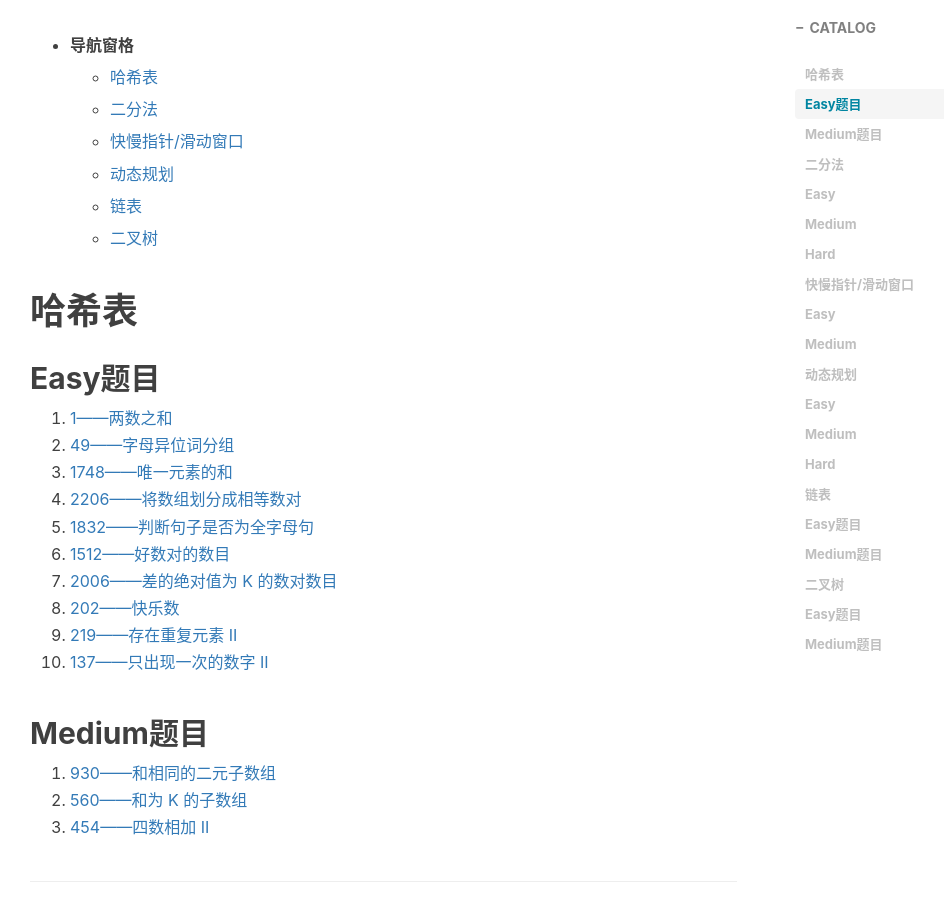
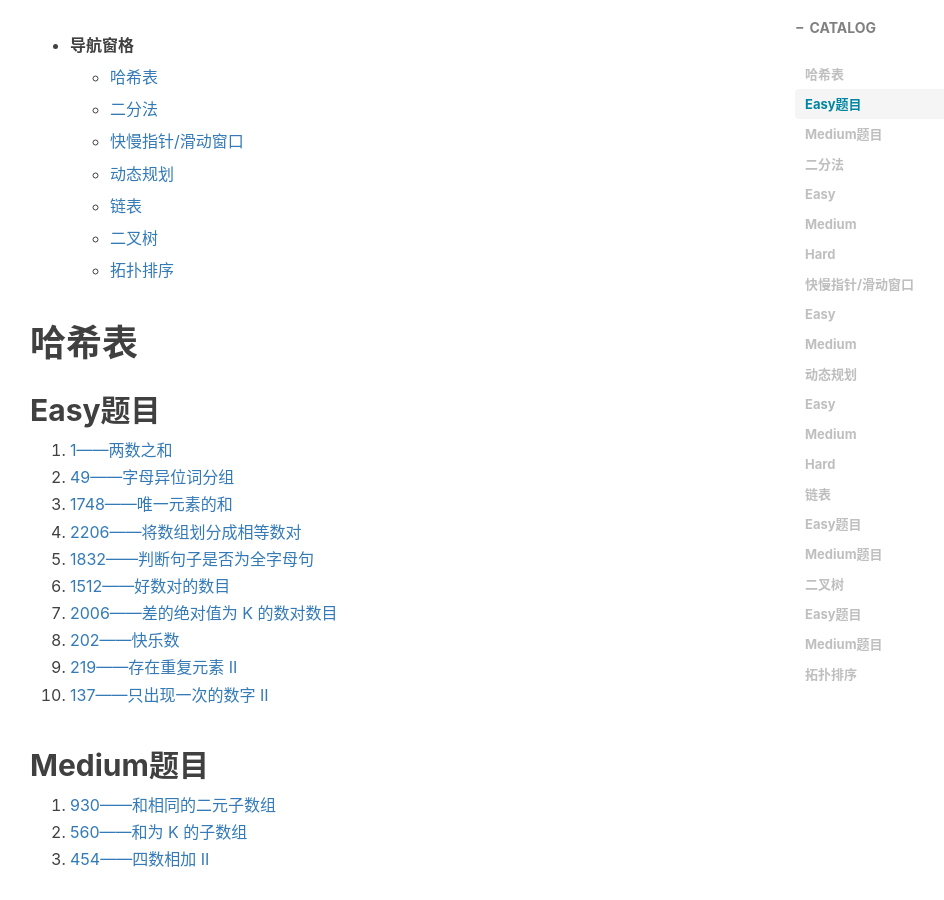
Before and after one commit to xie96808/xie96808.github.io, a Jekyll site: the page built from _posts/2022-05-22-刷题分类!.md, in a window 1280 px wide and 900 px high, scrolled down 559 px. Shown: the whole window, without its empty margins (235-1179 px from the left). Built offline with Jekyll 4.4.1, drawn with Linux system fonts in a browser that asks for light colours; nearby versions of some CDN libraries; comment, search, counter and statistics services are not loaded; some of the changed text lies outside the part shown.

Commit message:
Update 2022-05-22-刷题分类!.md

```diff
--- a/_posts/2022-05-22-刷题分类!.md
+++ b/_posts/2022-05-22-刷题分类!.md
@@ -25,6 +25,8 @@ tags:								#标签
 	* [链表](#链表)
 
 	* [二叉树](#二叉树)
+
+	* [拓扑排序](#拓扑排序)
 
 
 # 哈希表
@@ -157,3 +159,11 @@ tags:								#标签
 5. [236——二叉树的最近公共祖先](https://leetcode.cn/problems/lowest-common-ancestor-of-a-binary-tree/)
 6. [230——二叉搜索树中第K小的元素](https://leetcode.cn/problems/kth-smallest-element-in-a-bst/) **笔试高频题**！
 7.
+
+------------
+
+# 拓扑排序
+
+1. [207——课程表](https://leetcode.cn/problems/course-schedule/)
+2. [1976——到达目的地的方案数](https://leetcode.cn/problems/number-of-ways-to-arrive-at-destination/)
+3.
```
